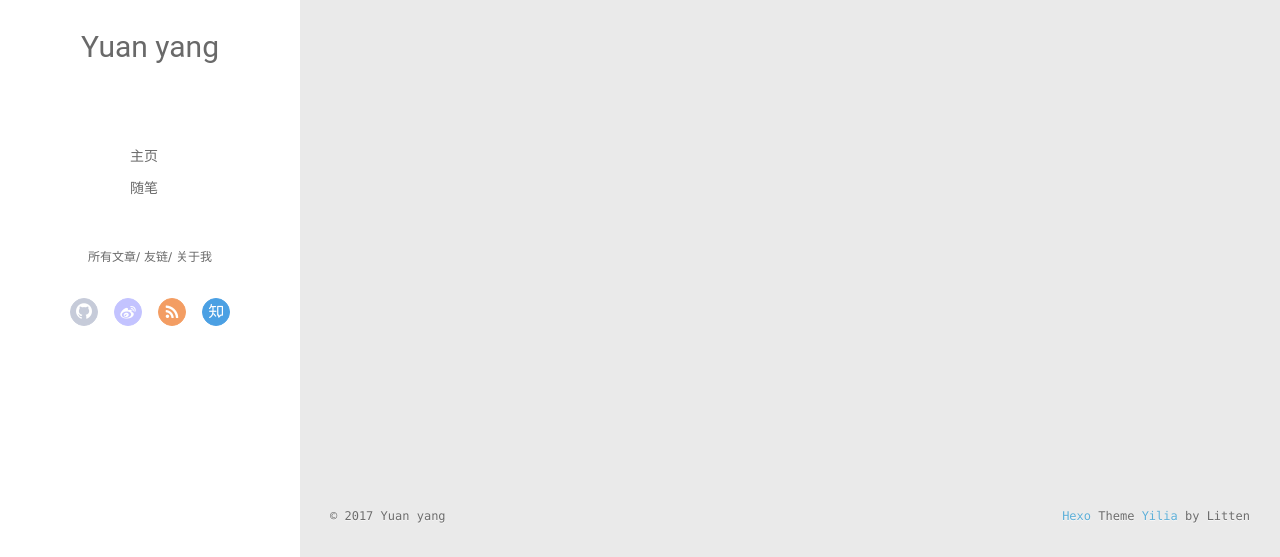
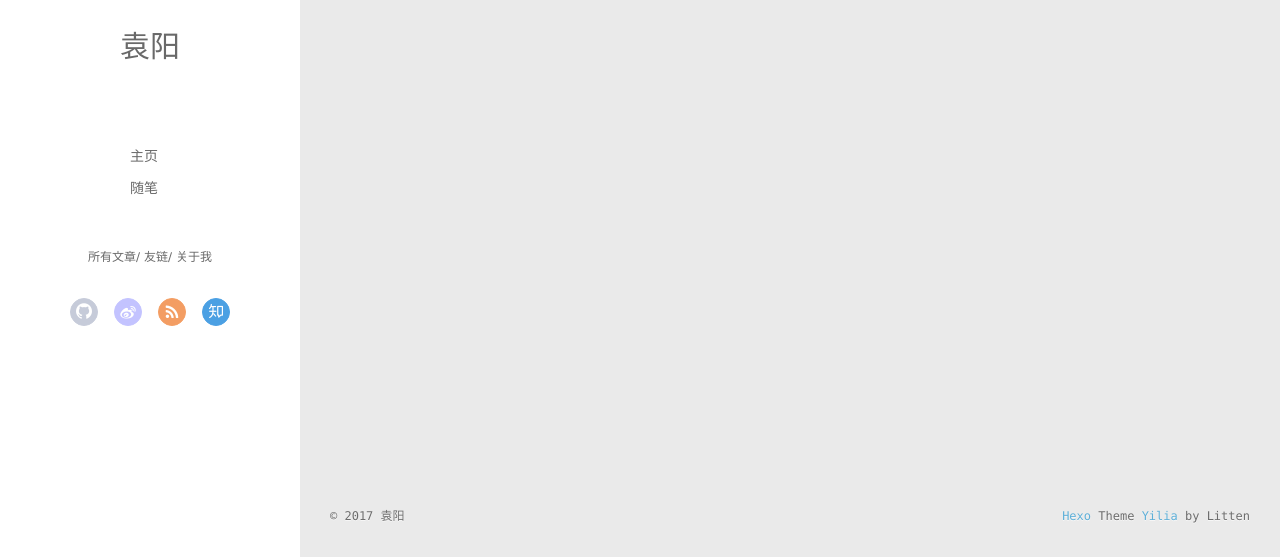
Before and after one commit to yuanyang87/yuanyang87.github.io, a plain HTML site: page archives/index.html in a window 1280 px wide. Shown: the part 243-800 px from the top of the page. Drawn offline with Linux system fonts and the light colour scheme.

Commit message:
Site updated: 2017-03-08 12:49:50

```diff
--- a/archives/index.html
+++ b/archives/index.html
@@ -48,7 +48,7 @@
 			<img src="null" class="js-avatar">
 		</a>
 		<hgroup>
-		  <h1 class="header-author"><a href="/">Yuan yang</a></h1>
+		  <h1 class="header-author"><a href="/">袁阳</a></h1>
 		</hgroup>
 
 
@@ -106,7 +106,7 @@
 				<img src="null" class="js-avatar">
 			</div>
 			<hgroup>
-			  <h1 class="header-author js-header-author">Yuan yang</h1>
+			  <h1 class="header-author js-header-author">袁阳</h1>
 			</hgroup>
 
 
@@ -231,7 +231,7 @@
   <div class="outer">
     <div id="footer-info">
     	<div class="footer-left">
-    		&copy; 2017 Yuan yang
+    		&copy; 2017 袁阳
     	</div>
       	<div class="footer-right">
       		<a href="http://hexo.io/" target="_blank">Hexo</a>  Theme <a href="https://github.com/litten/hexo-theme-yilia" target="_blank">Yilia</a> by Litten
```
Also changed, not shown: 2017/03/07/hello-world/index.html (+3 -3 lines), 2017/03/07/my_second/index.html (+3 -3 lines), archives/2017/03/index.html (+3 -3 lines), archives/2017/index.html (+3 -3 lines), index.html (+3 -3 lines).
